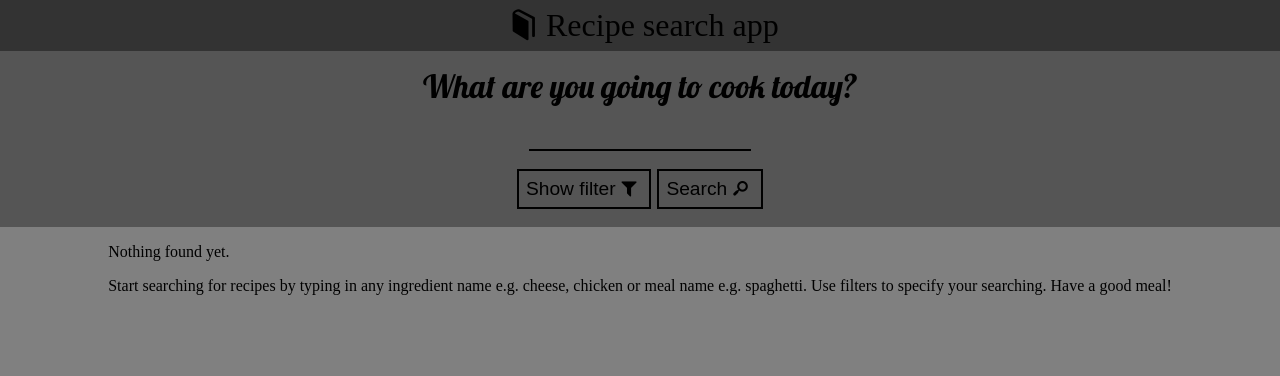
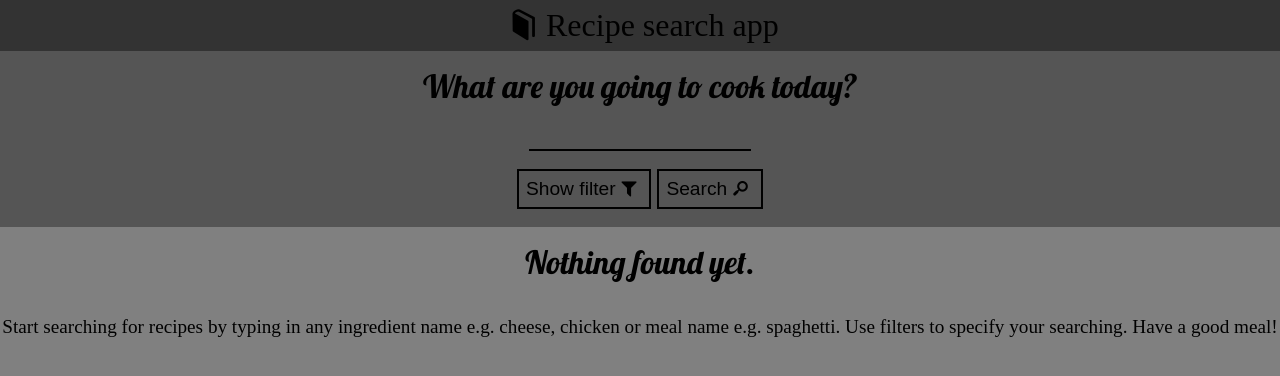
Before and after one commit to kamilSowaLiane/Recipe-app-React, a React (Create React App) app: page / in a window 1280 px wide. Shown: the top 376 px of the page. Built offline with nearby package versions, Linux system fonts and the light colour scheme; a web font is replaced by a local one.

Commit message:
CSS - Ingredients page

```diff
--- a/src/App.js
+++ b/src/App.js
@@ -47,7 +47,6 @@ function App() {
     const response = await fetch(url)
     const data = await response.json()
     setRecipes(data.hits)
-    console.log(url)
   }
   return (
     <div className="App">
--- a/src/components/Ingredients.js
+++ b/src/components/Ingredients.js
@@ -26,24 +26,31 @@ const Ingredients = () => {
     return (
         <div className="container">
             {activeRecipe.length === 0 ? (
-                <div>Loading ...</div>
+                <div className='ingredients-loading'>Loading <i className='icon-spin6 animation' /></div>
                 ) : (
-                <div id={activeRecipe.uri} className="ingredients">
-                    <h1>{activeRecipe.label}</h1>
-                    <img src={activeRecipe.image} alt=""></img>
-                    Source: <a href={activeRecipe.url} target="_blank" rel="noopener noreferrer">{activeRecipe.source}</a>
-                    <ul>
+                <div id={activeRecipe.uri} className="ingredients-page">
+                    <div>
+                        <h1>{activeRecipe.label}</h1>
+                        <img src={activeRecipe.image} alt=""></img>
+                        Source: <a href={activeRecipe.url} target="_blank" rel="noopener noreferrer">{activeRecipe.source}</a>
+                        <p>Servings: {activeRecipe.yield}</p>
+                        <p>Diet: {activeRecipe.dietLabels}</p>
+                        <p>Health: {activeRecipe.healthLabels}</p>
+                        <p>Cautions: {activeRecipe.cautions}</p>
+                        <p>Calories: {Math.floor(activeRecipe.calories)}</p>
+                        <p>Total meal weight: {Math.floor(activeRecipe.totalWeight)} g</p>
+                        <button>
+                            <Link to='/'>Back</Link>
+                        </button>
+                    </div>
+                    <ul className='ingredients'>
+                        <h2>Ingredients</h2>
                         {activeRecipe.ingredientLines.map(ingredient => (
                             <li key={ingredient}>{ingredient}</li>
                         ))}
                     </ul>
-                    <p>Servings: {activeRecipe.yield}</p>
-                    <p>Diet: {activeRecipe.dietLabels}</p>
-                    <p>Health: {activeRecipe.healthLabels}</p>
-                    <p>Cautions: {activeRecipe.cautions}</p>
-                    <p>Calories: {Math.floor(activeRecipe.calories)}</p>
-                    <p>Total meal weight: {Math.floor(activeRecipe.totalWeight)} g</p>
-                    <ul>
+                    <ul className='nutrition'>
+                        <h2>Nutrition</h2>
                         {Object.keys(activeRecipe.totalNutrients).map((item, i) => (
                             i > 1 && i < 6 ?
                             <li className='nutrition-fats' key={i}>
@@ -69,9 +76,6 @@ const Ingredients = () => {
                         ))
                         }
                     </ul>
-                    <button>
-                        <Link to='/'>Back</Link>
-                    </button>
                 </div>
                 )
             }
--- a/src/index.css
+++ b/src/index.css
@@ -257,6 +257,37 @@ input:focus, button:focus, textarea { outline: none ! important; }
   font-weight: bold;
   font-family: 'Baloo Paaji 2';
 }
+.info {
+  display: flex;
+  flex-direction: column;
+  justify-content: center;
+  align-items: center;
+}
+.info p {
+  font-size: 120%;
+}
+.info p:first-of-type {
+  font-family: 'Lobster';
+  font-size: 200%;
+  margin: 15px;
+}
+.ingredients-page {
+  display: flex;
+  flex-direction: row;
+  flex-wrap: wrap;
+  height: 100vh;
+  width: 100vw;
+  overflow-y: scroll;
+  overflow-x: hidden;
+  justify-content: space-evenly;
+}
+.ingredients-page h2 {
+  line-height: 30px;
+  margin: 10px 0;
+}
+.nutrition li {
+  line-height: 25px;
+}
 /*
 #root {
   display: flex;
```
